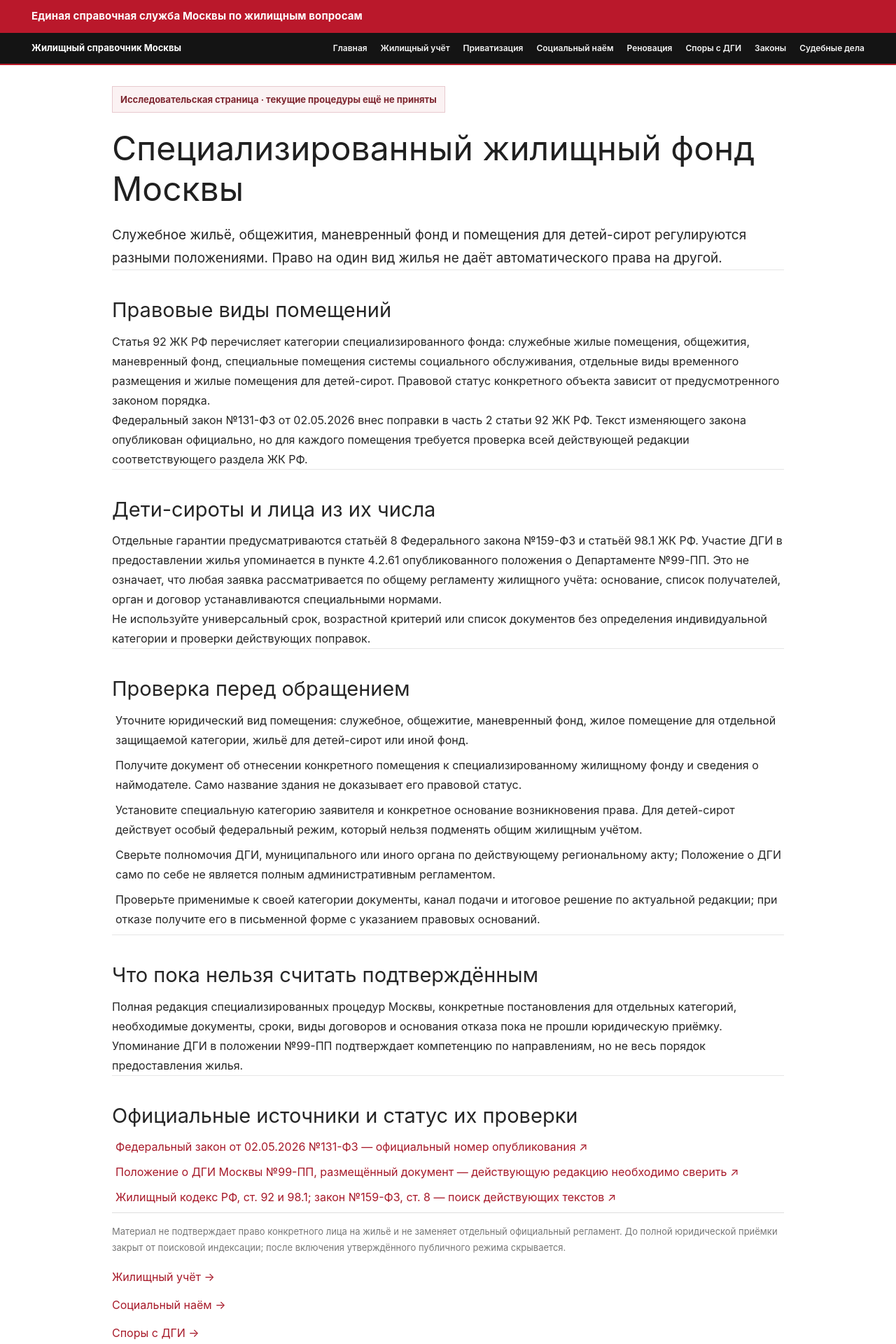
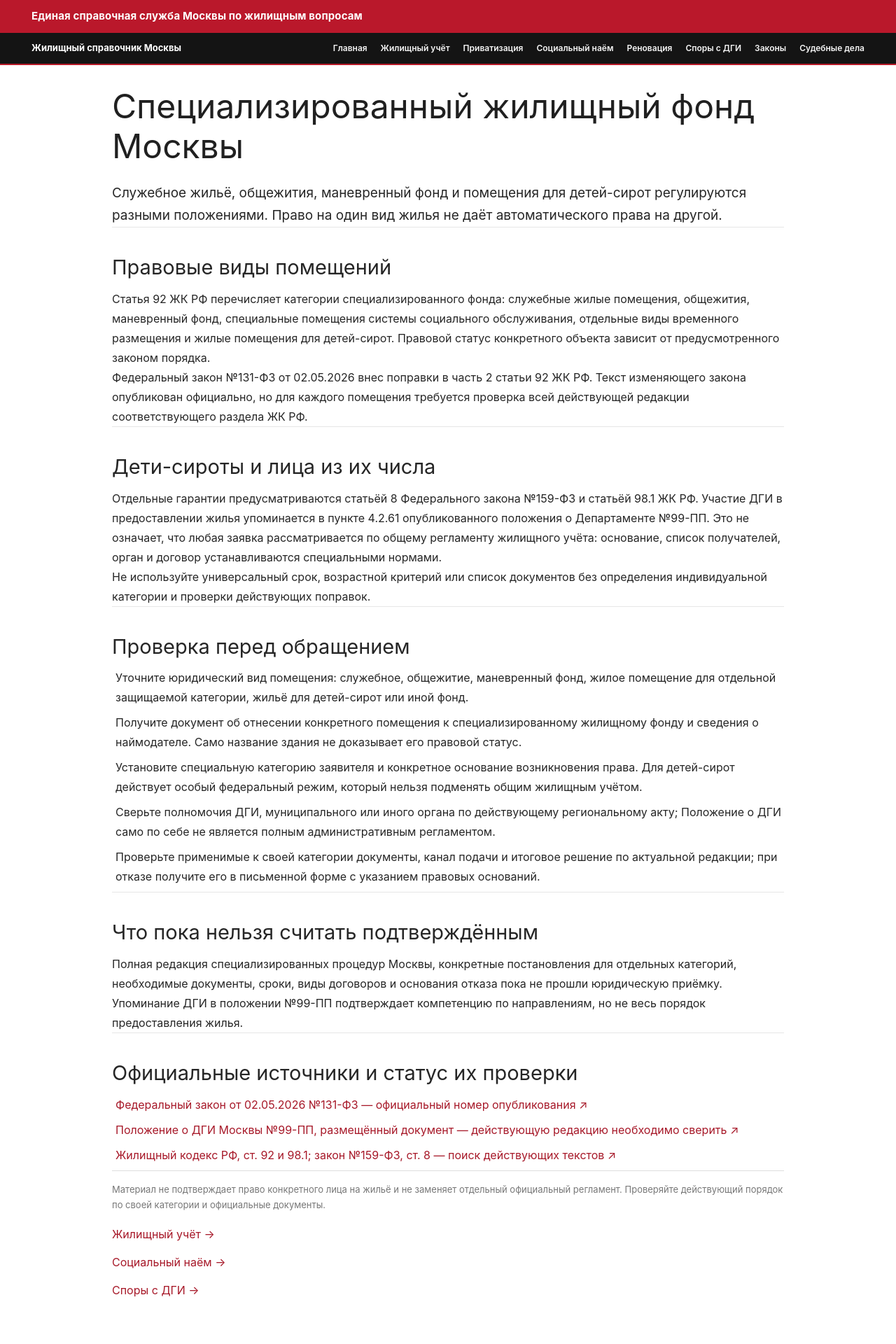
Before and after one commit to ymaslen77-tech/dgi-court-importer, a Next.js app in the folder apps/web/: page /specializirovannyy-zhilishchnyy-fond in a window 1280 px wide. Shown: the top 1920 px of the page at 70% size. Built offline with nearby package versions, Linux system fonts and the light colour scheme; no server answers.

Commit message:
refactor(web): remove release-status notes from specialized legal guidance

```diff
--- a/apps/web/src/app/specializirovannyy-zhilishchnyy-fond/page.tsx
+++ b/apps/web/src/app/specializirovannyy-zhilishchnyy-fond/page.tsx
@@ -19,7 +19,6 @@ const steps=[
 export default function SpecializedHousingResearch() {
  if(siteIsLive) notFound();
  return <PageShell variant="thematic"><article className="container housing-guide housing-law-catalog">
-  <p className="housing-review-label">Исследовательская страница · текущие процедуры ещё не приняты</p>
   <h1>Специализированный жилищный фонд Москвы</h1>
   <p className="housing-guide-lead">Служебное жильё, общежития, маневренный фонд и помещения для детей-сирот регулируются разными положениями. Право на один вид жилья не даёт автоматического права на другой.</p>
   <section><h2>Правовые виды помещений</h2>
@@ -39,7 +38,7 @@ export default function SpecializedHousingResearch() {
    <li><a href="https://www.mos.ru/upload/documents/files/5977/PostanovleniePravitelstvaMoskviot20022013N99-PP%28re.pdf" target="_blank" rel="noopener noreferrer">Положение о ДГИ Москвы №99-ПП, размещённый документ — действующую редакцию необходимо сверить ↗</a></li>
    <li><a href="https://pravo.gov.ru/" target="_blank" rel="noopener noreferrer">Жилищный кодекс РФ, ст. 92 и 98.1; закон №159-ФЗ, ст. 8 — поиск действующих текстов ↗</a></li>
   </ul></section>
-  <p className="housing-editorial-foot">Материал не подтверждает право конкретного лица на жильё и не заменяет отдельный официальный регламент. До полной юридической приёмки закрыт от поисковой индексации; после включения утверждённого публичного режима скрывается.</p>
+  <p className="housing-editorial-foot">Материал не подтверждает право конкретного лица на жильё и не заменяет отдельный официальный регламент. Проверяйте действующий порядок по своей категории и официальные документы.</p>
   <nav className="housing-related"><Link href="/zhilishchnyj-uchet">Жилищный учёт →</Link><Link href="/socialnyj-naem">Социальный наём →</Link><Link href="/spory-s-dgi">Споры с ДГИ →</Link></nav>
  </article></PageShell>;
 }
```
